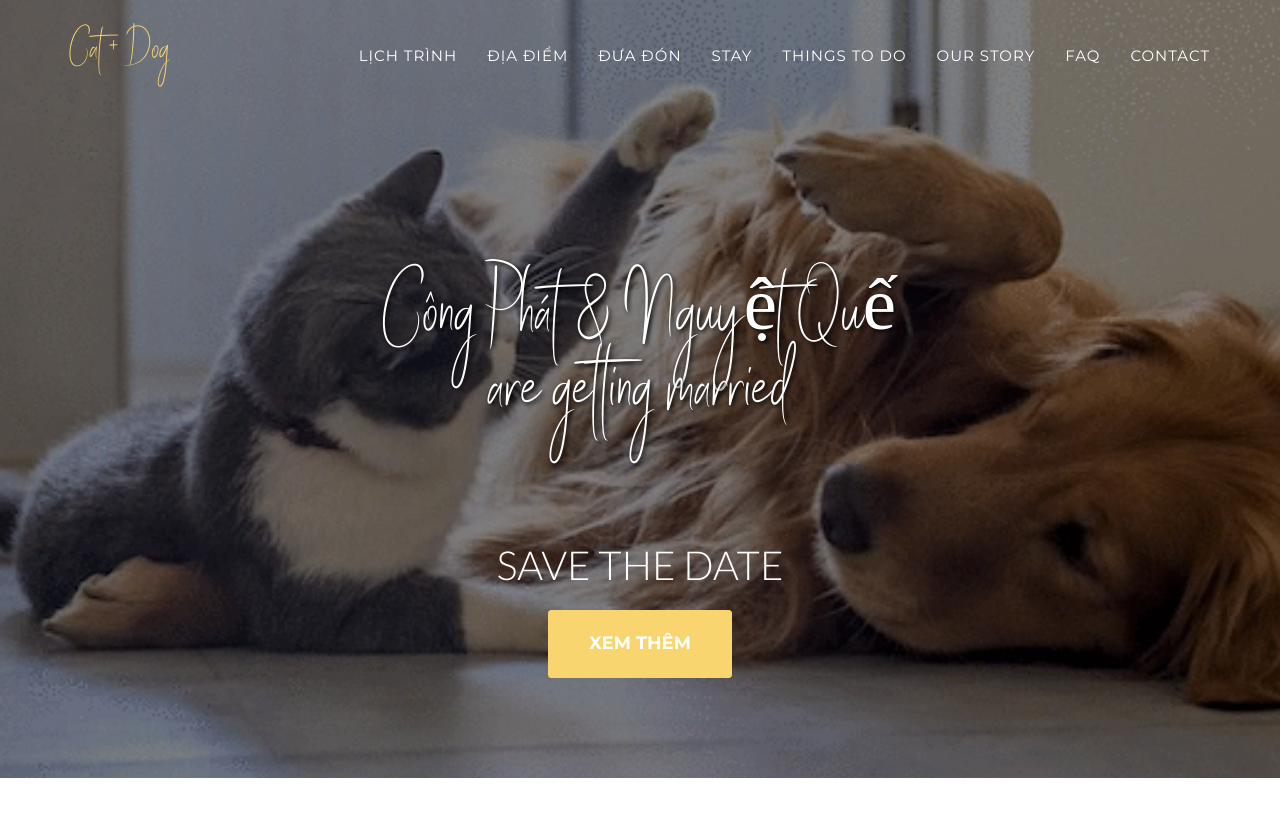
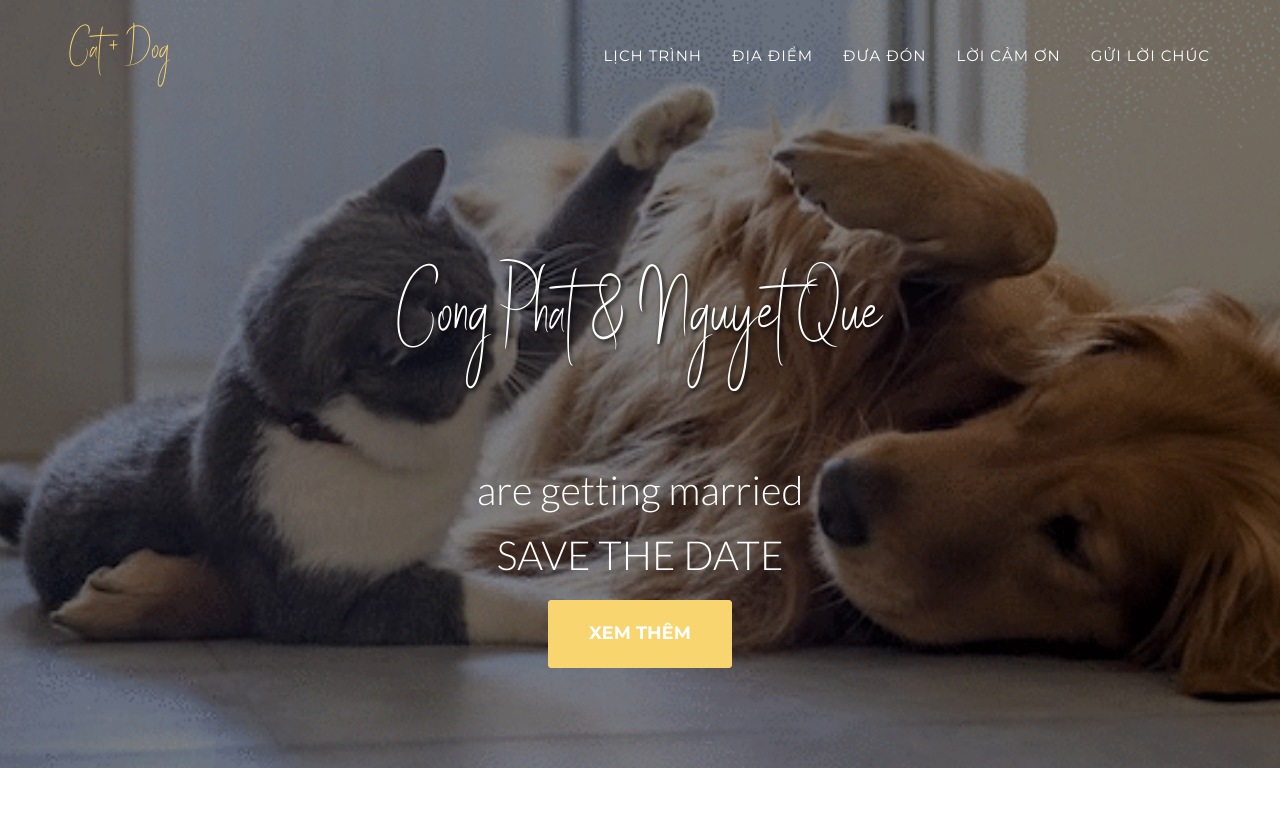
Before and after one commit to phatque/phatque, a Jekyll site: the page built from index.html, in a window 1280 px wide and 900 px high. Shown: the top 817 px of the window. Built offline with Jekyll 4.4.1, drawn with Linux system fonts in a browser that asks for light colours; some web fonts are replaced.

Commit message:
Update header.html

```diff
--- a/_includes/en_data/header.html
+++ b/_includes/en_data/header.html
@@ -20,28 +20,21 @@
                     <a href="#page-top"></a>
                 </li>
                 <li>
-                    <a class="page-scroll" href="#events">Lịch Trình</a>
+                    <a class="page-scroll" href="#events">Lịch trình</a>
                 </li>
                 <li>
                     <a class="page-scroll" href="#venue">Địa điểm</a>
                 </li>
+
                 <li>
-                    <a class="page-scroll" href="#travel">Đưa đón</a>
+                    <a class="page-scroll hidden-xs hidden-sm" href="#portfolio">Đưa đón</a>
                 </li>
                 <li>
-                    <a class="page-scroll" href="#stay">Stay</a>
+                    <a class="page-scroll" href="#our_story">Lời cảm ơn</a>
                 </li>
+
                 <li>
-                    <a class="page-scroll hidden-xs hidden-sm" href="#portfolio">Things To Do</a>
-                </li>
-                <li>
-                    <a class="page-scroll" href="#our_story">Our Story</a>
-                </li>
-                <li>
-                    <a class="page-scroll" href="#FAQ">FAQ</a>
-                </li>
-                <li>
-                    <a class="page-scroll hidden-xs hidden-sm hidden-md" href="#contact">Contact</a>
+                    <a class="page-scroll hidden-xs hidden-sm hidden-md" href="#contact">Gửi lời chúc</a>
                 </li>
             </ul>
         </div>
@@ -54,8 +47,8 @@
 <header>
     <div class="container">
         <div class="intro-text">
-            <div class="intro-heading">Công Phát & Nguyệt Quế<br>are getting married</div>
-            <div class="intro-lead-in"></div>
+            <div class="intro-heading">Cong Phat & Nguyet Que</div>
+            <div class="intro-lead-in">are getting married</div>
             <div class="intro-lead-in">SAVE THE DATE</div>
             <a href="#events" class="page-scroll btn btn-xl">Xem thêm</a>
         </div>
```
